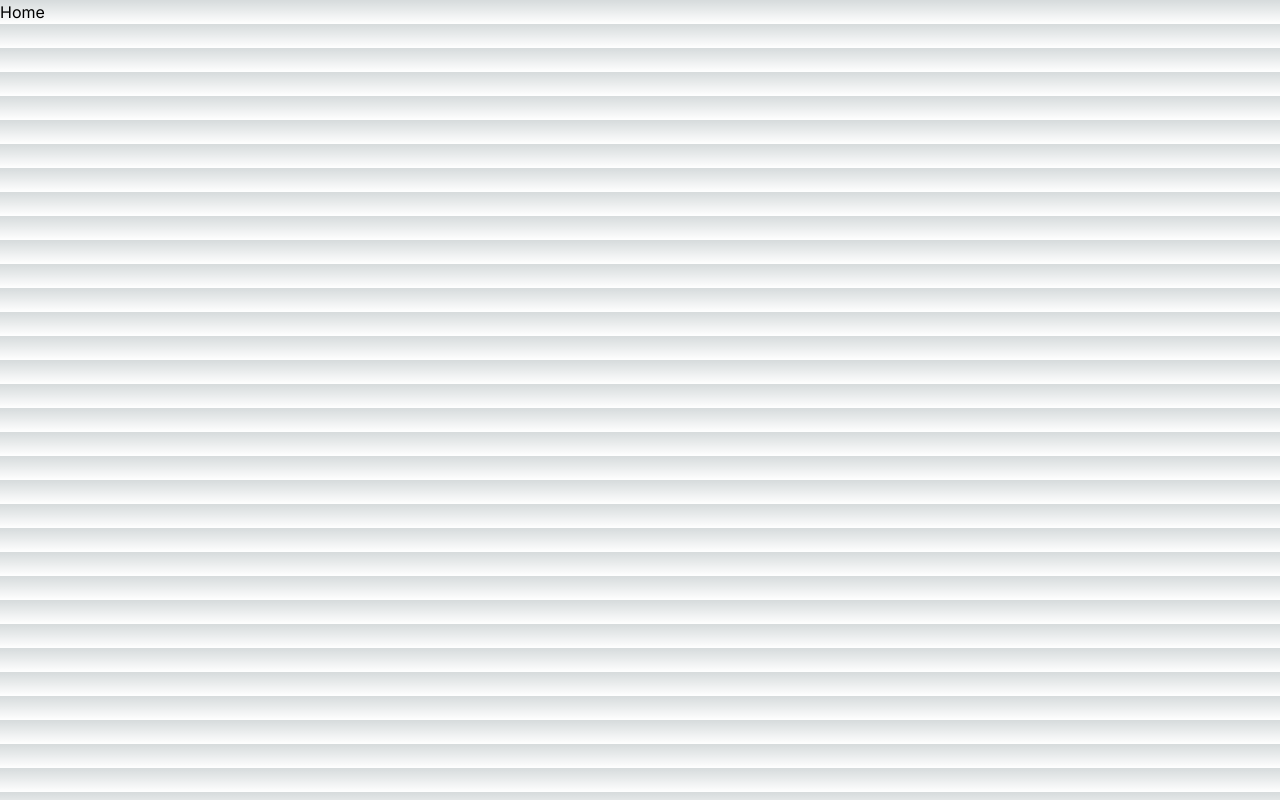
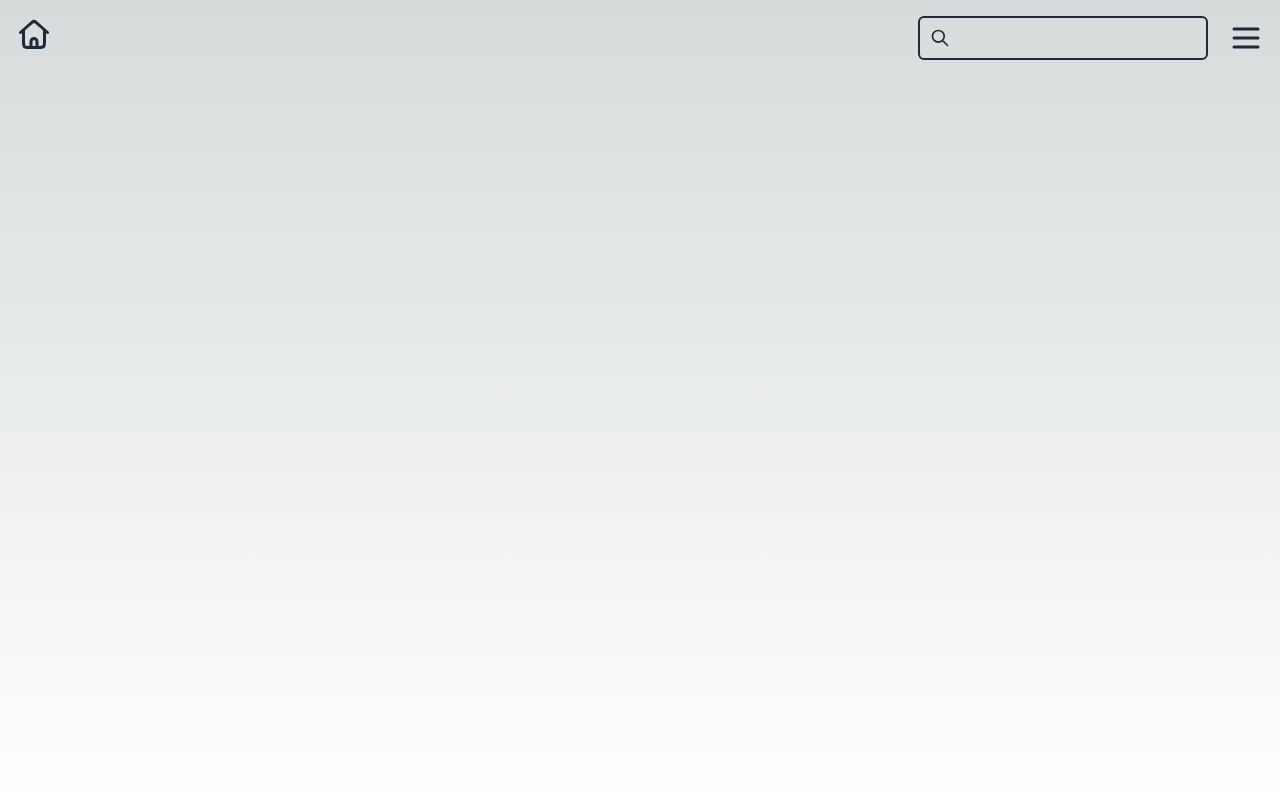
Before and after one commit to guiig28/MTG-Card-Viewer, a Next.js app: page / in a window 1280 px wide. Built offline with nearby package versions, Linux system fonts and the light colour scheme.

Commit message:
Criação do componente Nav e de sua estilização

```diff
--- /dev/null
+++ b/app/(components)/(icons)/HomeIcon.tsx
@@ -0,0 +1,23 @@
+function HomeIcon() {
+  return (
+    <svg
+      viewBox="0 0 24 24"
+      xmlns="http://www.w3.org/2000/svg"
+      className="icon"
+    >
+      <path
+        d="M19 9v8c0 1.886 0 2.828-.586 3.414C17.828 21 16.886 21 15 21H9c-1.886 0-2.828 0-3.414-.586C5 19.828 5 18.886 5 17V9"
+        strokeWidth={2}
+        strokeLinejoin="round"
+      />
+      <path
+        d="M3 11l4.5-4 3.171-2.819a2 2 0 012.658 0L16.5 7l4.5 4M10 21v-4a2 2 0 012-2v0a2 2 0 012 2v4"
+        strokeWidth={2}
+        strokeLinecap="round"
+        strokeLinejoin="round"
+      />
+    </svg>
+  );
+}
+
+export default HomeIcon;
--- /dev/null
+++ b/app/(components)/(icons)/MenuIcon.tsx
@@ -0,0 +1,18 @@
+function MenuIcon() {
+  return (
+    <svg
+      viewBox="0 0 24 24"
+      xmlns="http://www.w3.org/2000/svg"
+      className="icon"
+    >
+      <path
+        d="M4 6h16M4 12h16M4 18h16"
+        strokeWidth={2}
+        strokeLinecap="round"
+        strokeLinejoin="round"
+      />
+    </svg>
+  );
+}
+
+export default MenuIcon;
--- /dev/null
+++ b/app/(components)/(icons)/SearchIcon.tsx
@@ -0,0 +1,23 @@
+interface props {
+  className: string;
+}
+
+function SearchIcon({ className }: props) {
+  return (
+    <svg
+      className={className}
+      viewBox="0 0 24 24"
+      fill="none"
+      xmlns="http://www.w3.org/2000/svg"
+    >
+      <path
+        d="M14.954 14.946L21 21m-4-11a7 7 0 11-14 0 7 7 0 0114 0z"
+        strokeWidth={2}
+        strokeLinecap="round"
+        strokeLinejoin="round"
+      />
+    </svg>
+  );
+}
+
+export default SearchIcon;
--- /dev/null
+++ b/app/(components)/Nav.tsx
@@ -0,0 +1,40 @@
+import Link from "next/link";
+import HomeIcon from "./(icons)/HomeIcon";
+import MenuIcon from "./(icons)/MenuIcon";
+import SearchIcon from "./(icons)/SearchIcon";
+
+interface props {
+  searchbar: boolean;
+}
+
+const Nav = ({ searchbar }: props) => {
+  return (
+    <div className="flex justify-between p-4">
+      <div className="mr-5">
+        <Link href="/">
+          <HomeIcon />
+        </Link>
+      </div>
+      <div className="flex items-center">
+        {searchbar ? (
+          <form>
+            <div className="relative flex items-center stroke-gray-800 focus-within:stroke-gray-500">
+              <SearchIcon className="w-5 h-5 absolute ml-3" />
+              <input
+                type="search"
+                className="rounded-md pr-3 pl-10 py-2 bg-transparent border-2 border-gray-800 focus:border-2 focus:ring-gray-500 focus:border-gray-500 w-full"
+              />
+            </div>
+          </form>
+        ) : (
+          ""
+        )}
+        <div className="ml-5">
+          <MenuIcon />
+        </div>
+      </div>
+    </div>
+  );
+};
+
+export default Nav;
--- a/app/globals.css
+++ b/app/globals.css
@@ -26,6 +26,12 @@ body {
     rgb(var(--background-start-rgb));
 }
 
+@layer components {
+  .icon {
+    @apply stroke-gray-800 fill-transparent h-9 w-9 hover:stroke-gray-500 hover:cursor-pointer;
+  }
+}
+
 @layer utilities {
   .text-balance {
     text-wrap: balance;
--- a/app/layout.tsx
+++ b/app/layout.tsx
@@ -16,7 +16,9 @@ export default function RootLayout({
 }>) {
   return (
     <html lang="en">
-      <body className={inter.className}>{children}</body>
+      <body className={inter.className}>
+        <div className="flex flex-col h-screen max-h-screen">{children}</div>
+      </body>
     </html>
   );
 }
--- a/app/page.tsx
+++ b/app/page.tsx
@@ -1,5 +1,11 @@
+import Nav from "./(components)/Nav";
+
 const Home = () => {
-  return <div>Home</div>;
+  return (
+    <div>
+      <Nav searchbar={true} />
+    </div>
+  );
 };
 
 export default Home;
```
